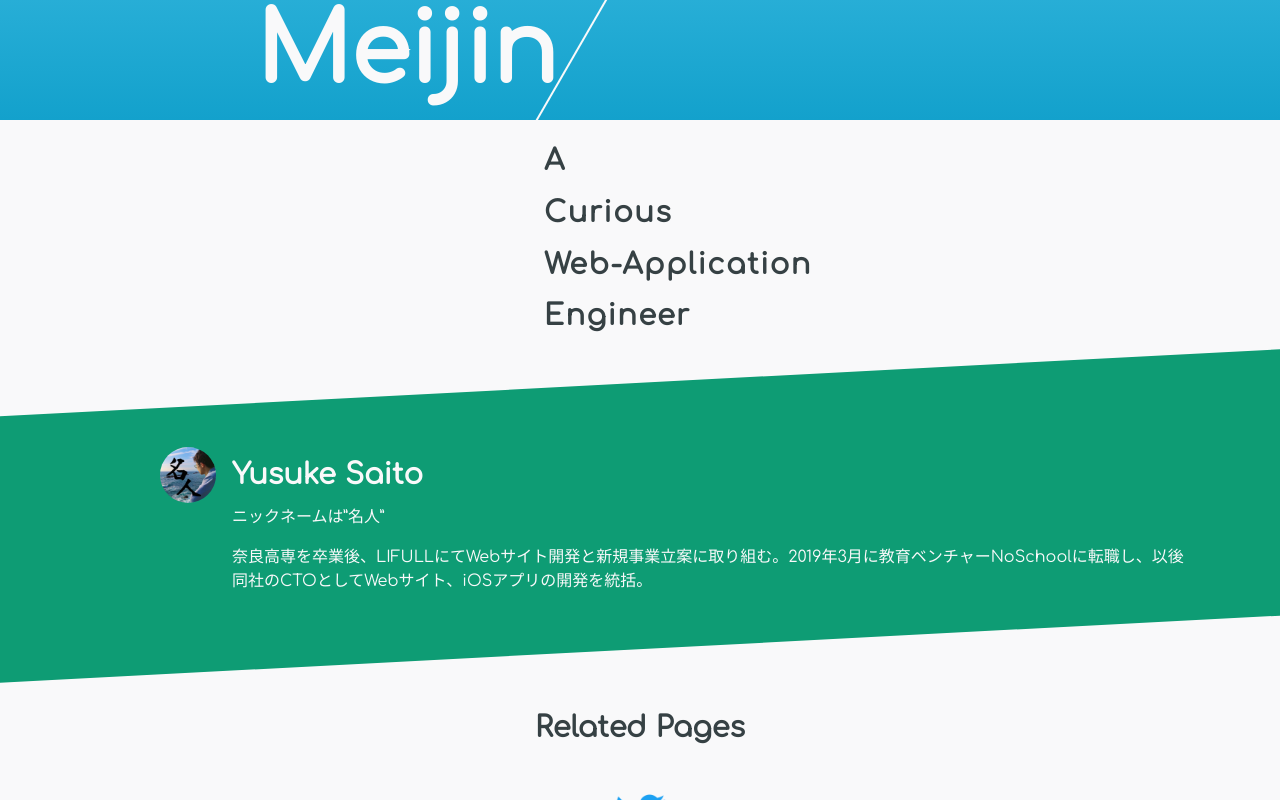
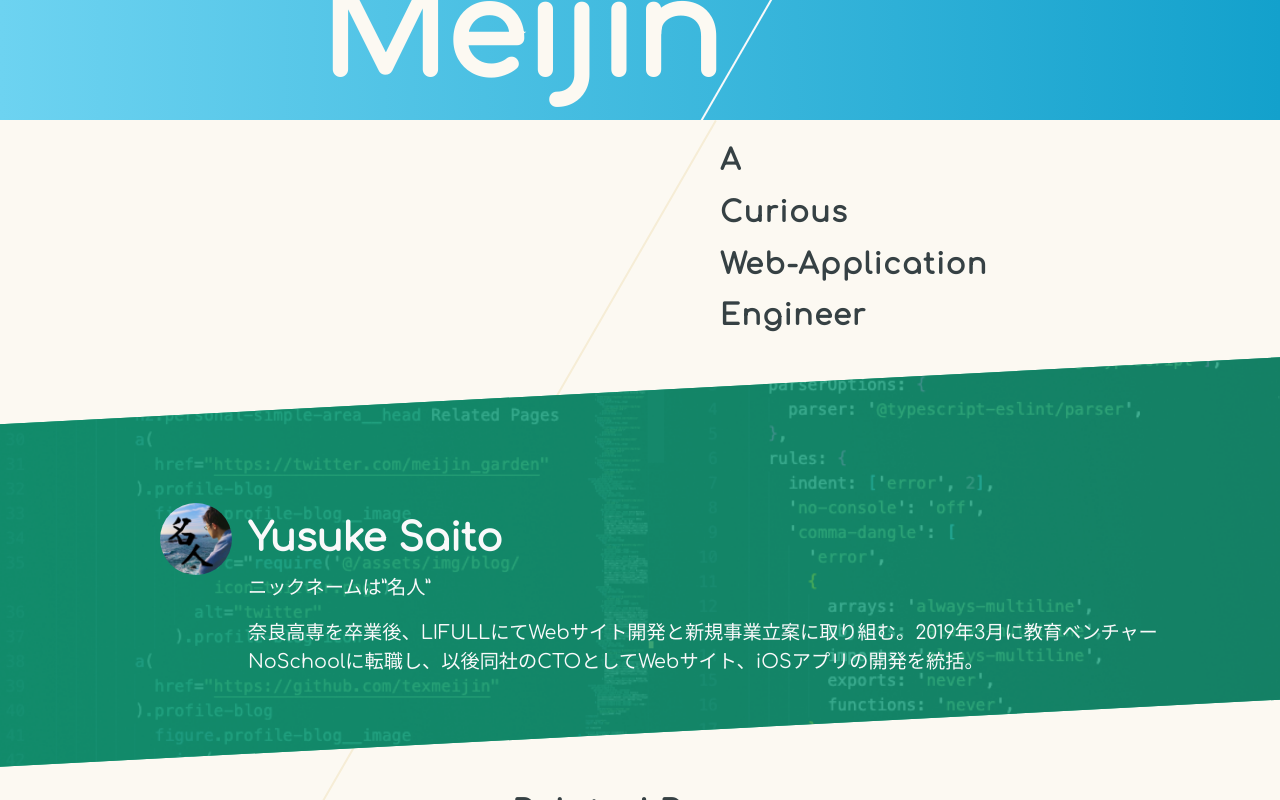
Before and after one commit to TeXmeijin/meijin.dev, a Nuxt app: page / in a window 1280 px wide. Shown: the part 280-1080 px from the top of the page. Built offline with nearby package versions, Linux system fonts and the light colour scheme.

Commit message:
PC向けのスタイリング修正

```diff
--- a/assets/css/base/color.scss
+++ b/assets/css/base/color.scss
@@ -4,10 +4,12 @@ $grey-light1: #94a2a6;
 $grey-light2: #bcc5c8;
 $grey-light3: #cdd4d6;
 $grey-light4: #dde1e3;
-$grey-light5: #f9f9fa;
+$grey-light5: #ebeeef;
 $white: #f9f9fa;
 $body: #364144;
 
 // color palette
 $teal-7: #0e9c74;
 $red-7: #d86849;
+$orange-0: #fcf9f2;
+$orange-1: #f6edd6;
--- a/pages/index.vue
+++ b/pages/index.vue
@@ -13,7 +13,7 @@ main.main-area
     :class="{ '--is-hidden': !showProfileArea }"
   ).personal-area
     .personal-inner
-      .personal-area__container
+      .personal-area__container.personal-area__container--src
         .personal-data
           .personal-data__line
             figure.personal-image
@@ -119,7 +119,7 @@ import Vue from 'vue'
 let timeoutID
 
 function delayedAlert (slowAlert) {
-  timeoutID = window.setTimeout(slowAlert, 40)
+  timeoutID = window.setTimeout(slowAlert, 60)
 }
 
 function clearAlert () {
@@ -169,7 +169,7 @@ export default Vue.extend({
 }
 
 .main-area {
-  background: $white;
+  background: $orange-0;
   overflow: hidden;
 }
 .catch-area {
@@ -183,7 +183,7 @@ export default Vue.extend({
   height: 100vw;
   max-height: 400px;
   width: 100vw;
-  background: linear-gradient(lighten($primary, 20%), $primary);
+  background: linear-gradient(to right, lighten($primary, 25%), $primary);
 
   animation-name: catch-area;
   animation-duration: 0.6s;
@@ -209,11 +209,16 @@ export default Vue.extend({
   bottom: 20px;
   left: 8px;
   font-size: 6rem;
-  color: $white;
+  color: $orange-0;
   font-weight: bold;
 
   @include mq('tb') {
     left: 20%;
+  }
+
+  @include mq {
+    font-size: 8rem;
+    left: 25%;
   }
 
   &:after {
@@ -224,6 +229,7 @@ export default Vue.extend({
     position: absolute;
     bottom: -2rem;
     right: 1.6rem;
+
     transform: rotate(30deg);
     transform-origin: 100% 100%;
 
@@ -252,32 +258,48 @@ export default Vue.extend({
 }
 
 .message-area {
+  position: relative;
   padding: 16px;
+
+  &:before {
+    content: '';
+    position: absolute;
+    height: 150vh;
+    border-left: 2px solid $orange-1;
+    position: absolute;
+    top: 0;
+    transform: rotate(30deg);
+    transform-origin: 0% 0%;
+
+    animation-name: message-area-after;
+    animation-duration: 1.6s;
+    animation-timing-function: ease-in-out;
+  }
 
   @include mq('sp-only') {
     height: 236px;
+
+    &:before {
+      height: 100vh;
+      left: 18rem;
+    }
   }
 
   @include mq('tb') {
     width: 60%;
     margin: 0 auto;
     padding-left: 18rem;
-    position: relative;
 
     &:before {
-      content: '';
-      position: absolute;
-      height: 100vh;
-      border-left: 2px solid $grey-light4;
-      position: absolute;
-      top: 0;
       left: calc(17rem + 0.5rem);
-      transform: rotate(30deg);
-      transform-origin: 0% 0%;
+    }
+  }
 
-      animation-name: message-area-after;
-      animation-duration: 1.2s;
-      animation-timing-function: ease-in-out;
+  @include mq {
+    padding-left: 29rem;
+
+    &:before {
+      left: calc(28rem + 0.7rem);
     }
   }
 }
@@ -287,16 +309,16 @@ export default Vue.extend({
     height: 0;
   }
 
-  70% {
+  50% {
     height: 0;
   }
 
-  80% {
-    height: calc(236px);
+  60% {
+    height: 236px;
   }
 
   100% {
-    height: 100vh;
+    height: 150vh;
   }
 }
 
@@ -307,18 +329,8 @@ export default Vue.extend({
   font-weight: bold;
   letter-spacing: 1.5px;
 
-  transition: opacity 0.2s;
+  transition: opacity 0.1s;
   will-change: opacity;
-}
-
-@keyframes message-char {
-  0% {
-    opacity: 0;
-  }
-
-  100% {
-    opacity: 1;
-  }
 }
 
 .personal-area {
@@ -326,7 +338,7 @@ export default Vue.extend({
   margin-top: -16px;
   margin-bottom: -32px;
 
-  padding: 40px 0;
+  padding: 48px 0;
   transition: 0.8s;
 
   &__container {
@@ -346,6 +358,13 @@ export default Vue.extend({
     &--skill {
       background: linear-gradient($red-7, lighten($red-7, 10%));
       transform: rotate(-3deg);
+    }
+
+    &--src {
+      background-image: url(~assets/img/background/background_source_green.png);
+      background-repeat: no-repeat;
+      background-size: cover;
+      background-position: center center;
     }
   }
 }
@@ -368,17 +387,21 @@ export default Vue.extend({
   margin-top: 80px;
   font-size: 1.8rem;
   color: $white;
+
+  @include mq {
+    font-size: 2.2rem;
+  }
 }
 
 .personal-data {
-  margin-top: 40px;
+  margin-top: 48px;
   margin-left: 20%;
 
   width: 85vw;
 
   @include mq {
     margin-left: 25%;
-    padding: 32px 0 16px;
+    padding: 80px 0 16px;
     margin-top: 56px;
     width: 80vw;
   }
@@ -408,6 +431,11 @@ export default Vue.extend({
     &--square {
       border-radius: 8px;
     }
+
+    @include mq {
+      width: 72px;
+      height: 72px;
+    }
   }
 }
 
@@ -416,9 +444,17 @@ export default Vue.extend({
   padding-top: calc(28px - 1.8rem / 2);
   color: $white;
 
+  @include mq {
+    padding-top: calc(36px - 2.4rem / 2);
+  }
+
   &__head {
     font-weight: bold;
     font-size: 1.8rem;
+
+    @include mq {
+      font-size: 2.4rem;
+    }
   }
 
   &__description {
@@ -426,6 +462,10 @@ export default Vue.extend({
     color: $white;
     font-size: 1rem;
     line-height: 1.5;
+
+    @include mq {
+      font-size: 1.2rem;
+    }
   }
 }
 
@@ -443,6 +483,10 @@ export default Vue.extend({
     font-weight: bold;
     font-size: 1.8rem;
     text-align: center;
+
+    @include mq {
+      font-size: 2.2rem;
+    }
   }
 
   &__message {
```
Also changed, not shown: assets/img/background/background_source_green.png (added).
